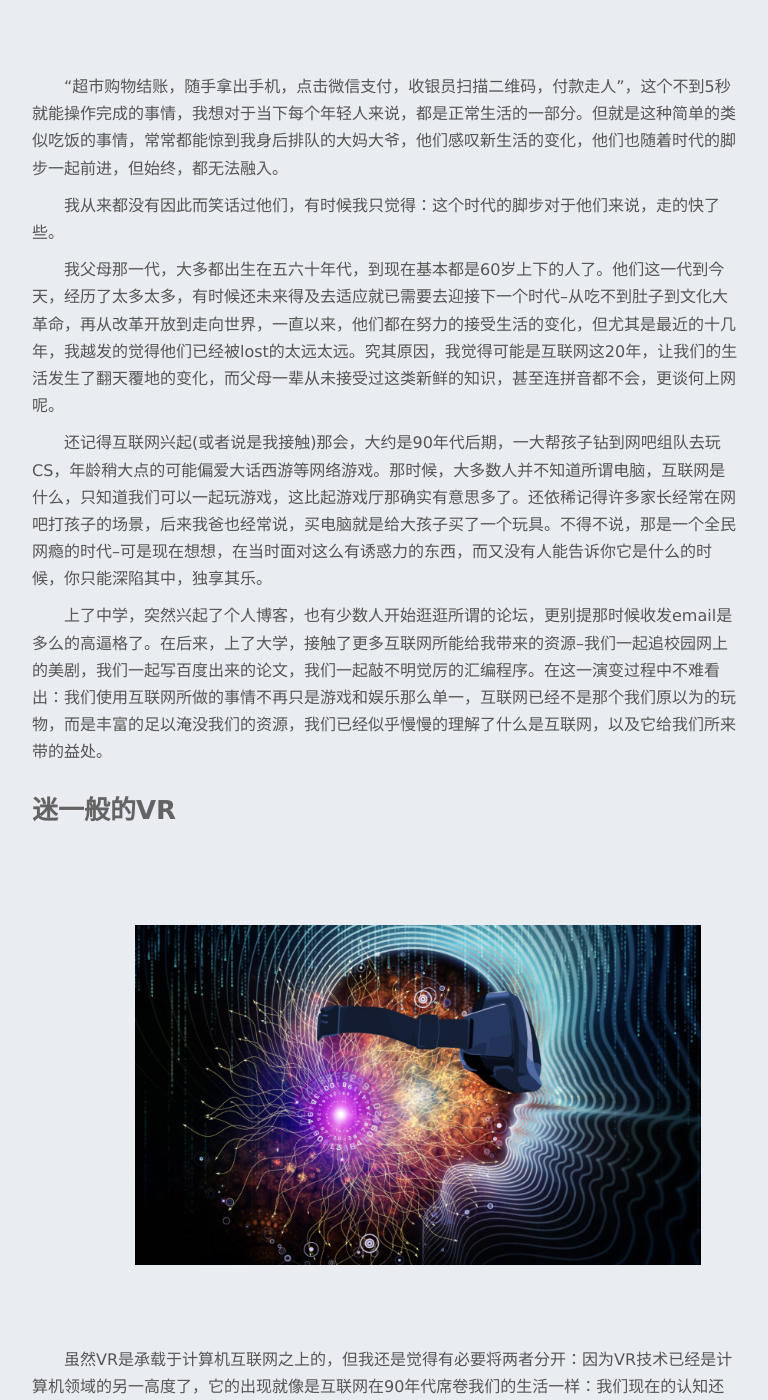
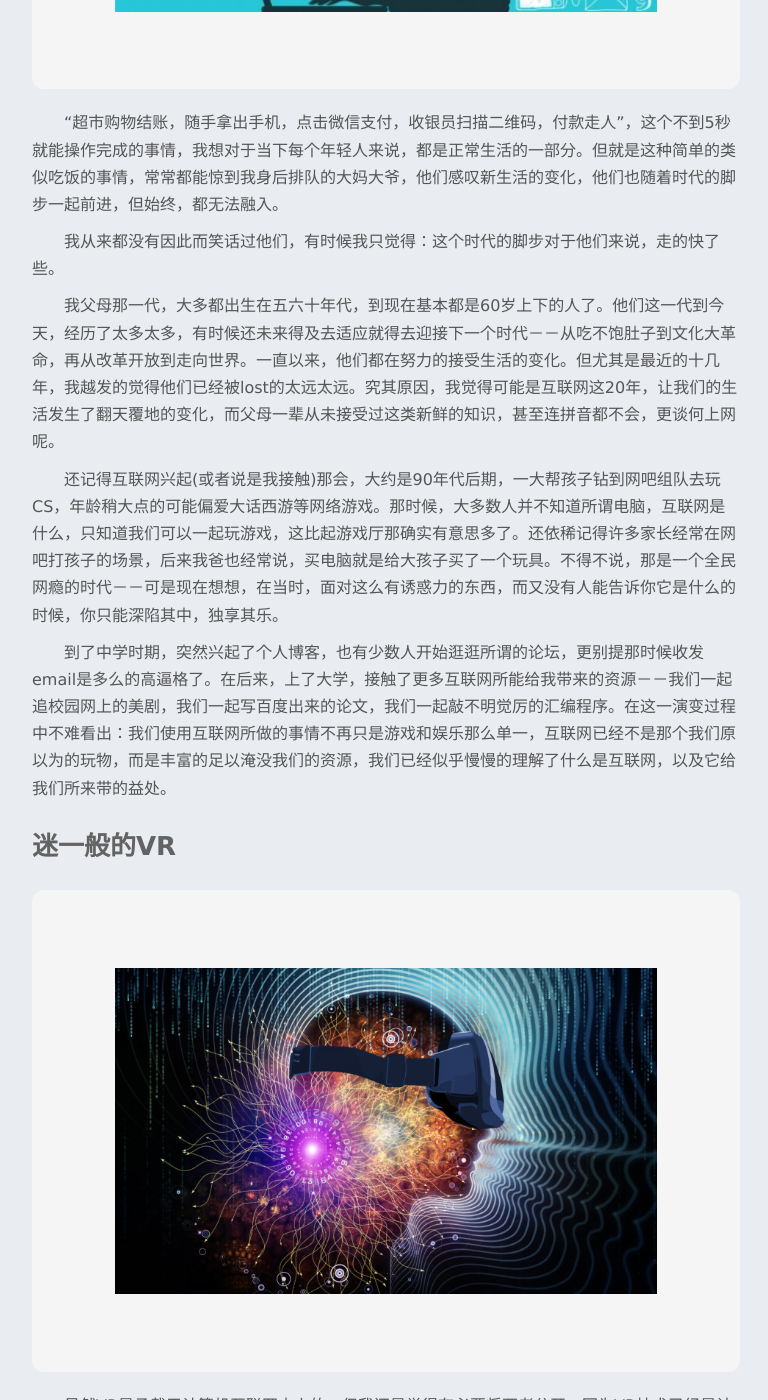
Before and after one commit to kkkkkxiaofei/blog-dev, a Jekyll site: the page built from _posts/2016-07-26-vr.md, in a window 1280 px wide and 1400 px high, scrolled down 1506 px. Shown: the whole window, without its empty margins (254-1022 px from the left). Built offline with Jekyll 4.4.1, drawn with Linux system fonts in a browser that asks for light colours; some of the changed text lies outside the part shown.

Commit message:
modify some typos

```diff
--- a/_posts/2016-07-26-vr.md
+++ b/_posts/2016-07-26-vr.md
@@ -10,41 +10,41 @@
 
 ### 写在前面
 
-![](/img/vr/google-daydream.png)
+>![](/img/vr/google-daydream.png)
 
-直到上周，我才跟同事一起看了[Google I/O 2016](http://v.youku.com/v_show/id_XMTU3ODE4MDE5Ng==.html?from=s1.8-1-1.2)发布会。其实也并不是不想关注VR，只是觉得AR/VR在现在已经被炒的太热了，以至于就好像我们已经完全掌控了它一样。但实际上我们才仅仅只是个开始，或者说，我们还并未真正的开始。
+直到上周，我才跟同事一起看了[Google I/O 2016](http://v.youku.com/v_show/id_XMTU3ODE4MDE5Ng==.html?from=s1.8-1-1.2)发布会。其实也并不是不想关注VR，只是觉得AR/VR在现在已经被炒的太热了，以至于就好像我们已经完全掌控了它一样。但实际上我们才仅仅开始；或者说，我们还并未真正的开始。
 
-此次谷歌大会首推当家虚拟平台Daydream，这个名字好，一下子就体现了VR的最重要的特点。大会上，谷歌宣称未来将会发布可以完美运行Draydream的Android手机，并且将会在手机端主推VR体验。会议中，谷歌方的多位大咖谈论了自己对VR的看法，以及VR在众多领域的用武之地。整个大会的完全一改以往IT巨头之势，反而走起了清新文艺风，接地气的同时又还是那么的高逼格。
+此次谷歌大会首推当家虚拟平台Daydream，这个名字好，一下子就体现了VR的最重要的特点。大会上，谷歌宣称未来将会发布可以完美运行Draydream的Android手机，并且将会在手机端主推VR体验。会议中，谷歌方的多位大咖谈论了自己对VR的看法，以及VR在众多领域的用武之地。整个大会完全一改以往IT巨头之势，反而走起了清新文艺风，接地气的同时又还是那么的高逼格。
 
-这次发布会我看了好几遍，也推荐给了许多朋友，因为感觉我对VR又有了许多新的看法--不仅是好奇它所给我们生活带来的美妙，似乎也有些担忧。
+这次发布会我看了好几遍，也推荐给了许多朋友，因为突然感觉对VR又有了许多新的看法--不仅是好奇它所给我们生活带来的美妙，似乎也有了些许担忧。
 
 ### 时代的脚步
 
-![](/img/vr/internet.jpg)
+>![](/img/vr/internet.jpg)
 
 “超市购物结账，随手拿出手机，点击微信支付，收银员扫描二维码，付款走人”，这个不到5秒就能操作完成的事情，我想对于当下每个年轻人来说，都是正常生活的一部分。但就是这种简单的类似吃饭的事情，常常都能惊到我身后排队的大妈大爷，他们感叹新生活的变化，他们也随着时代的脚步一起前进，但始终，都无法融入。
 
 我从来都没有因此而笑话过他们，有时候我只觉得：这个时代的脚步对于他们来说，走的快了些。
 
-我父母那一代，大多都出生在五六十年代，到现在基本都是60岁上下的人了。他们这一代到今天，经历了太多太多，有时候还未来得及去适应就已需要去迎接下一个时代--从吃不到肚子到文化大革命，再从改革开放到走向世界，一直以来，他们都在努力的接受生活的变化，但尤其是最近的十几年，我越发的觉得他们已经被lost的太远太远。究其原因，我觉得可能是互联网这20年，让我们的生活发生了翻天覆地的变化，而父母一辈从未接受过这类新鲜的知识，甚至连拼音都不会，更谈何上网呢。
+我父母那一代，大多都出生在五六十年代，到现在基本都是60岁上下的人了。他们这一代到今天，经历了太多太多，有时候还未来得及去适应就得去迎接下一个时代－－从吃不饱肚子到文化大革命，再从改革开放到走向世界。一直以来，他们都在努力的接受生活的变化。但尤其是最近的十几年，我越发的觉得他们已经被lost的太远太远。究其原因，我觉得可能是互联网这20年，让我们的生活发生了翻天覆地的变化，而父母一辈从未接受过这类新鲜的知识，甚至连拼音都不会，更谈何上网呢。
 
-还记得互联网兴起(或者说是我接触)那会，大约是90年代后期，一大帮孩子钻到网吧组队去玩CS，年龄稍大点的可能偏爱大话西游等网络游戏。那时候，大多数人并不知道所谓电脑，互联网是什么，只知道我们可以一起玩游戏，这比起游戏厅那确实有意思多了。还依稀记得许多家长经常在网吧打孩子的场景，后来我爸也经常说，买电脑就是给大孩子买了一个玩具。不得不说，那是一个全民网瘾的时代--可是现在想想，在当时面对这么有诱惑力的东西，而又没有人能告诉你它是什么的时候，你只能深陷其中，独享其乐。
+还记得互联网兴起(或者说是我接触)那会，大约是90年代后期，一大帮孩子钻到网吧组队去玩CS，年龄稍大点的可能偏爱大话西游等网络游戏。那时候，大多数人并不知道所谓电脑，互联网是什么，只知道我们可以一起玩游戏，这比起游戏厅那确实有意思多了。还依稀记得许多家长经常在网吧打孩子的场景，后来我爸也经常说，买电脑就是给大孩子买了一个玩具。不得不说，那是一个全民网瘾的时代－－可是现在想想，在当时，面对这么有诱惑力的东西，而又没有人能告诉你它是什么的时候，你只能深陷其中，独享其乐。
 
-上了中学，突然兴起了个人博客，也有少数人开始逛逛所谓的论坛，更别提那时候收发email是多么的高逼格了。在后来，上了大学，接触了更多互联网所能给我带来的资源--我们一起追校园网上的美剧，我们一起写百度出来的论文，我们一起敲不明觉厉的汇编程序。在这一演变过程中不难看出：我们使用互联网所做的事情不再只是游戏和娱乐那么单一，互联网已经不是那个我们原以为的玩物，而是丰富的足以淹没我们的资源，我们已经似乎慢慢的理解了什么是互联网，以及它给我们所来带的益处。
+到了中学时期，突然兴起了个人博客，也有少数人开始逛逛所谓的论坛，更别提那时候收发email是多么的高逼格了。在后来，上了大学，接触了更多互联网所能给我带来的资源－－我们一起追校园网上的美剧，我们一起写百度出来的论文，我们一起敲不明觉厉的汇编程序。在这一演变过程中不难看出：我们使用互联网所做的事情不再只是游戏和娱乐那么单一，互联网已经不是那个我们原以为的玩物，而是丰富的足以淹没我们的资源，我们已经似乎慢慢的理解了什么是互联网，以及它给我们所来带的益处。
 
 ### 迷一般的VR
 
-![](/img/vr/vr.jpg)
+>![](/img/vr/vr.jpg)
 
 虽然VR是承载于计算机互联网之上的，但我还是觉得有必要将两者分开：因为VR技术已经是计算机领域的另一高度了，它的出现就像是互联网在90年代席卷我们的生活一样：我们现在的认知还不足以诠释以后的VR生活，以及他能给我们带来的好处和坏处。我们所能看到的只是VR给我们带来的不一样的视觉享受，不一样的3D体验。
 
 有时候觉得VR就像是躺在摇篮中的孩子，你时常能够看到它可爱动人的一面，但它长大后的秉性如何，又是谁能够预测的了呢？这就好比我读研期间接触的物联网一样，我觉得它与人工智能一样，前景可观，这些都将是未来改变人类生活的重要技术手段。它们固然有潜在的价值和未来的市场，可它们毕竟还都是孩子，如何成长在是当下最重要的事情。
 
-未来的生活必然充斥着许多VR体验:我们可以和自己爱慕已久的明星谈恋爱，我们可以参加演唱会而不用亲临现场，我们可以躺在床上周游世界甚至是登陆月球。这些刺激的体验我们称为Virtual Reality，那就说明我们还能够清楚的分辨出和你谈恋爱的那个人是虚拟的，还能够分辨出参加的演唱会并不是真实的，当然也能够分辨出登陆的月球只不过是由大量de卫星图片组成的3D假象。很庆幸，以现在的角度，我们还能够清楚的分辨虚拟和现实，这种VR是我们当下所期盼的，我也不无例外，很希望技术发展的更快一些，这种刺激的体验谁不想尝试一下呢？充其量，我们就像小时候有一样，再次染上了VR瘾，但似乎听起来不但没有网瘾那么糟糕，反而还挺令人期待的。
+未来的生活必然充斥着许多VR体验:我们可以和自己爱慕已久的明星谈恋爱，我们可以参加演唱会而不用亲临现场，我们可以躺在床上周游世界甚至是登陆月球。这些刺激的体验我们称为Virtual Reality，那就说明我们还能够清楚的分辨出和你谈恋爱的那个人是虚拟的，还能够分辨出参加的演唱会并不是真实的，当然也能够分辨出登陆的月球只不过是由大量的卫星图片组成的3D假象。很庆幸，以现在的角度，我们还能够清楚的分辨虚拟和现实。这种VR是我们当下所期盼的，我也不无例外，很希望技术发展的更快一些，这种刺激的体验谁不想尝试一下呢？充其量，我们就还像小时候一样，再次染上了VR瘾，但似乎听起来不但没有网瘾那么糟糕，反而还挺令人期待的。
 
 可我觉得事实并非如此，记得《奇葩说》里有一期的话题是“爱上人工智能算不算爱情”，我觉得这与我对VR未来的看法如出一辙。
 
-当有一天，我们的传感器已经不光只能采集到温度，湿度等简单参数，并且精度大幅度提高，城市中布满了各种网络节点；我们不在依赖于传统通信方式，日照灯光即可作为传输媒介；AlphalGo之类的算法也许已经融入到了生活的各个角落，VR也已彻底做到了“Bridge The Gaps Between Virtuality and Reality"。到那时，我们还有什么能力去分辨我们身在何处，我们又如何分辨真实与谎言？
+当有一天，我们的传感器已经不光只能采集到温湿度等简单参数，并且精度大幅度提高，城市中布满了各种网络节点；我们也不再依赖于传统的通信方式，日照灯光即可作为传输媒介；AlphalGo之类的算法也许已经融入到了生活的各个角落，VR也已彻底做到了“Bridge The Gaps Between Virtuality and Reality"。到那时，我们还有什么能力去分辨我们身在何处？我们又如何分辨真实与谎言？
 
 ### 写在最后
 
```
